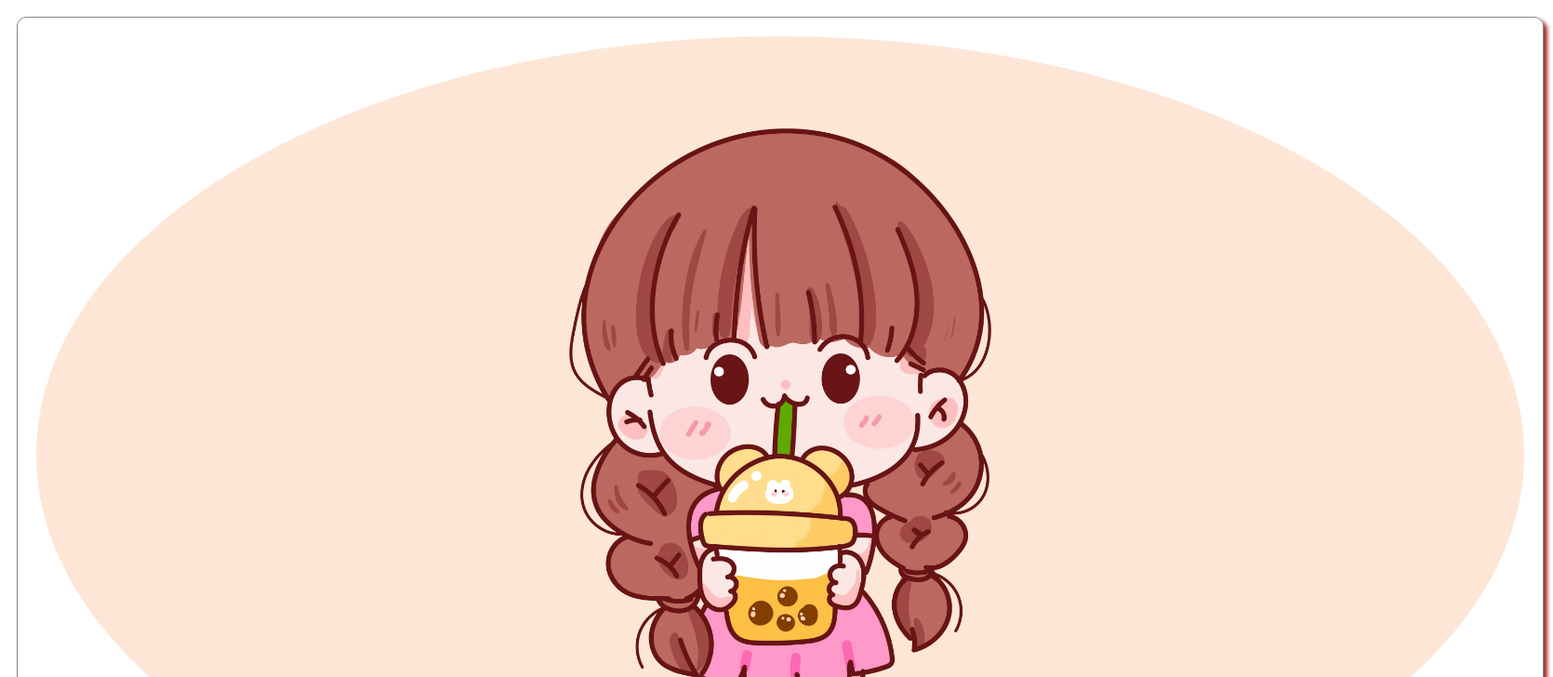
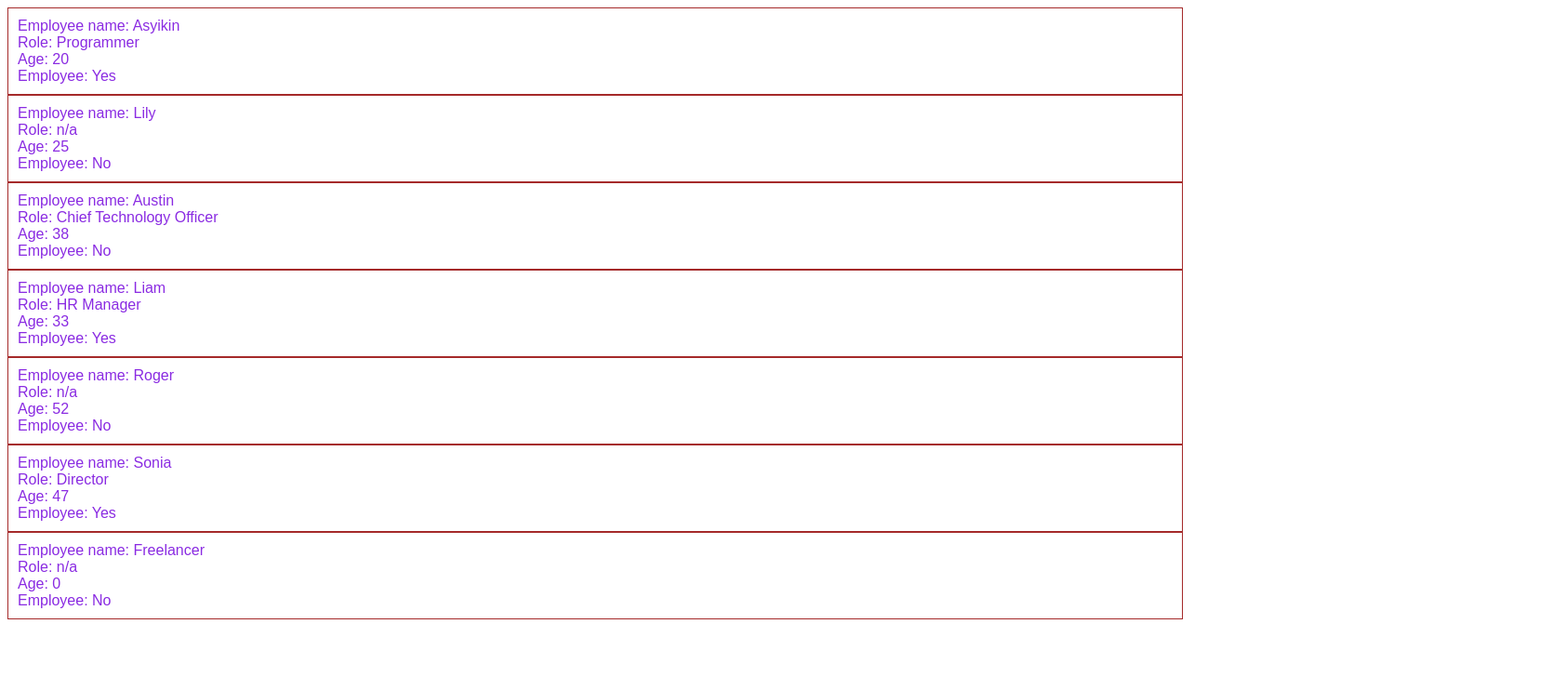
Before and after one commit to asyikin22/REACT-CONCEPTS, a React (Vite) app: page / in a window 1280 px wide. Shown: the top 728 px of the page at 93% size, 1670 px wide, since content can reach past the window. Built offline with nearby package versions, Linux system fonts and the light colour scheme.

Commit message:
CSS styling & props

```diff
--- a/src/App.jsx
+++ b/src/App.jsx
@@ -1,11 +1,17 @@
-import Card from './Card.jsx'
+import Staff from './Staff.jsx'
 
 function App() {
 
   return(
 
     <>
-      <Card></Card>
+      <Staff name="Asyikin" role="Programmer" age={20} isEmployee={true}/>
+      <Staff name="Lily" role="n/a" age={25} isEmployee={false}/>
+      <Staff name="Austin" role="Chief Technology Officer" age={38} isEmployee={false}/>
+      <Staff name="Liam" role="HR Manager" age={33} isEmployee={true}/>
+      <Staff name="Roger" role="n/a" age={52} isEmployee={false}/>
+      <Staff name="Sonia" role="Director" age={47} isEmployee={true}/>
+      <Staff />
     </>
 
   )
--- /dev/null
+++ b/src/Staff.jsx
@@ -0,0 +1,30 @@
+import PropTypes from 'prop-types'
+
+function Staff(props) {
+
+    return (
+        <div className="Employee">
+            <p>Employee name: {props.name}</p>
+            <p>Role: {props.role}</p>
+            <p>Age: {props.age} </p>
+            <p>Employee: {props.isEmployee ? "Yes" : "No"}</p>
+        </div>
+    );
+
+}
+
+Staff.propTypes = {
+    name: PropTypes.string,
+    role: PropTypes.string,
+    age: PropTypes.number,
+    isEmployee: PropTypes.bool,
+}
+
+Staff.defaultProps = {
+    name: "Freelancer",
+    role: "n/a",
+    age: 0,
+    isEmployee: false,
+}
+
+export default Staff
--- a/src/index.css
+++ b/src/index.css
@@ -1,3 +1,4 @@
+/* card component
 .card {
   border: 1px solid rgba(118, 118, 113, 0.853);
   border-radius: 10px;
@@ -19,11 +20,25 @@ img {
   margin-bottom: 10px;
 }
 
-h2 {
+.card .card title {
   font-size: 10rem;
   color: brown;
 }
 
-p {
+.card .card-text {
   font-size: 5rem;
+} */
+
+/* employee component */
+
+.Employee {
+  font-family: Arial;
+  color: blueviolet;
+  font-size: 1em;
+  padding: 10px;
+  border: 1px solid brown;
 }
+
+.Employee p {
+  margin: 0;
+}
```
Also changed, not shown: src/Button.jsx (added, +17 -0 lines), 1 other file (tests, documents, lock files or other folders).
